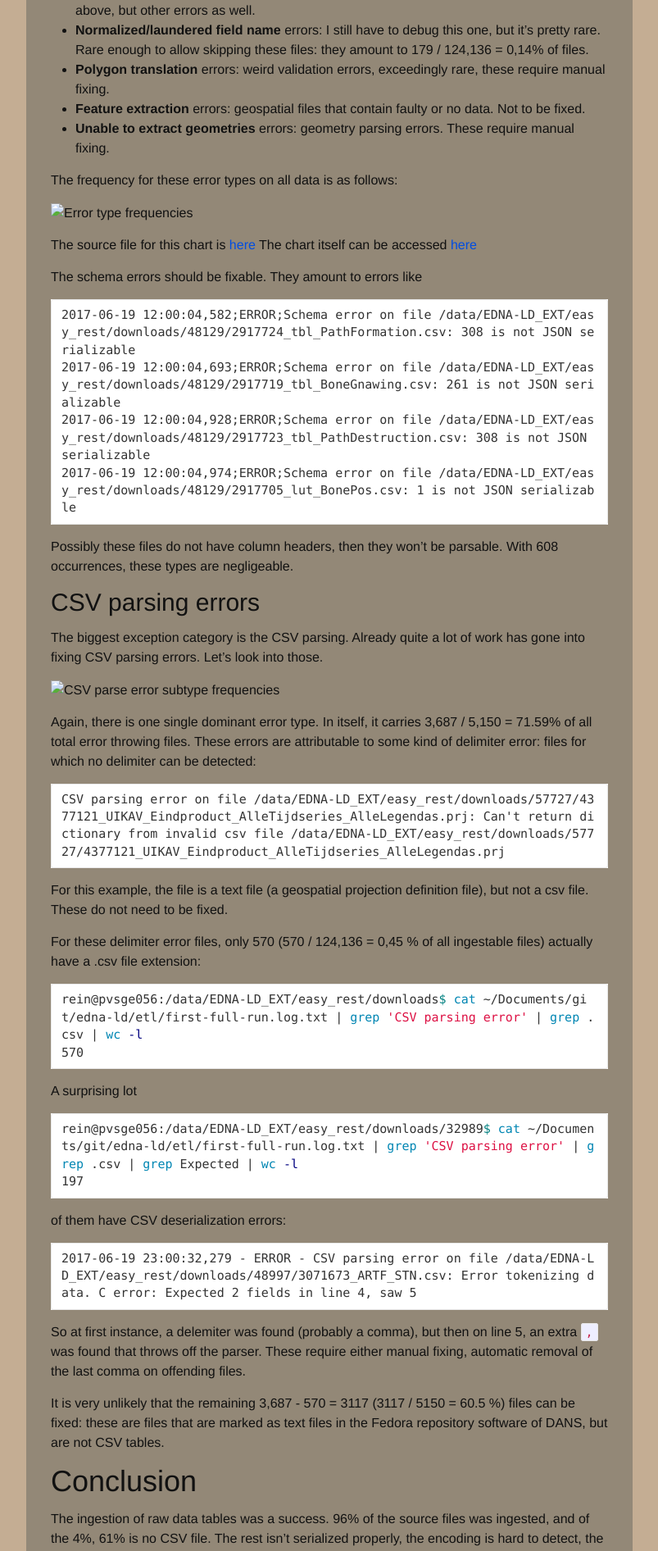
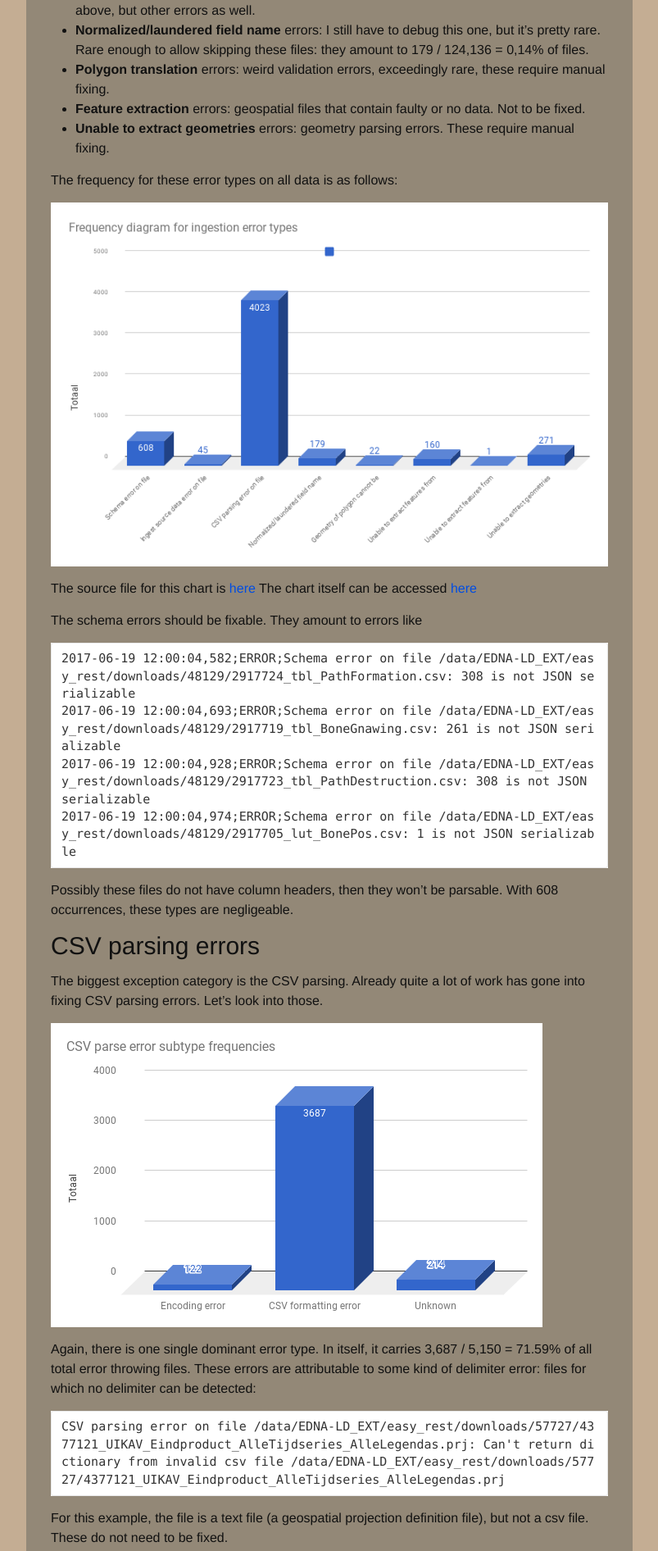
Before and after one commit to reinvantveer/reinvantveer.github.io, a Jekyll site: the page built from _posts/2017-06-23-first-full-file-run.md, in a window 1280 px wide. Shown: the part 1850-3742 px from the top of the page at 82% size, without its empty margins (238-1041 px from the left). Built offline with Jekyll 4.4.1, drawn with Linux system fonts in a browser that asks for light colours.

Commit message:
Fix broken image links

```diff
--- a/_posts/2017-06-23-first-full-file-run.md
+++ b/_posts/2017-06-23-first-full-file-run.md
@@ -63,7 +63,7 @@ The list of error types is, fortunately, pretty limited:
 
 The frequency for these error types on all data is as follows:
 
-![Error type frequencies](../images/chart-ingestion-error.png)
+![Error type frequencies](/images/chart-ingestion-error.png)
 
 The source file for this chart is [here](https://github.com/reinvantveer/edna-ld/blob/master/etl/first-full-run.log.txt)
 The chart itself can be accessed [here](https://docs.google.com/spreadsheets/d/1aZk-ikGE52UW5CMbV1KWJ22nCtW9f5TvKEcZPrrWpI4/edit?usp=sharing)
@@ -81,7 +81,7 @@ Possibly these files do not have column headers, then they won't be parsable. Wi
 ## CSV parsing errors
 The biggest exception category is the CSV parsing. Already quite a lot of work has gone into fixing CSV parsing errors. Let's look into those.
 
-![CSV parse error subtype frequencies](../images/chart-csv-parse-error.png)
+![CSV parse error subtype frequencies](/images/chart-csv-parse-error.png)
 
 Again, there is one single dominant error type. In itself, it carries 3,687 / 5,150 = 71.59% of all total error throwing files. These errors are attributable to some kind of delimiter error: files for which no delimiter can be detected:
 
```
